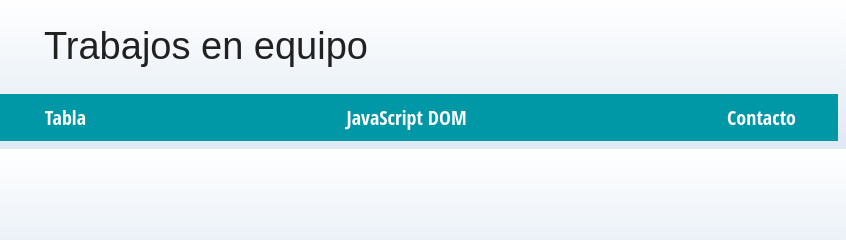
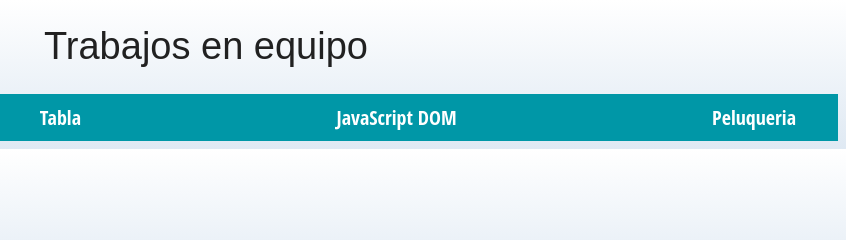
Before and after one commit to Robertojimene/Pagina-enlace, a plain HTML site: page index.html in a window 1280 px wide. Shown: the top 240 px of the page, 434-1280 px from the left. Drawn offline with Linux system fonts and the light colour scheme.

Commit message:
Update index.html

```diff
--- a/index.html
+++ b/index.html
@@ -16,7 +16,7 @@
         <a href="./quizz javascript/index.html">Ejemplo de JavaScript</a>
         <a href="./tabla/palabrasreservadas.html">Tabla</a>
         <a href="./JavaScript_DOM_evento_inicio/JavaScript_DOM_Eventos_inicio/contacto.html">JavaScript DOM</a>
-        <a href="#">Contacto</a>
+        <a href="./AppSalon2/index.html">Peluqueria</a>
     </nav>
 
     </div>
```
